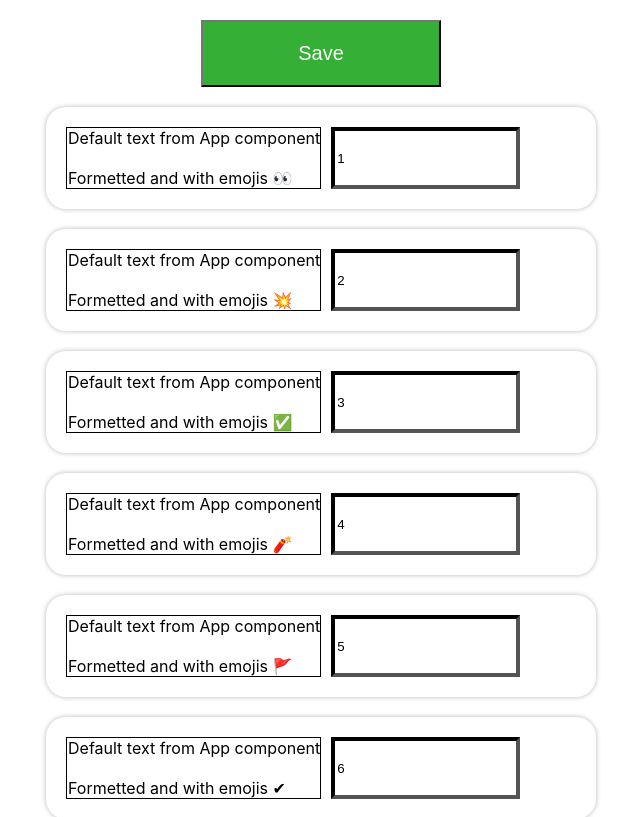
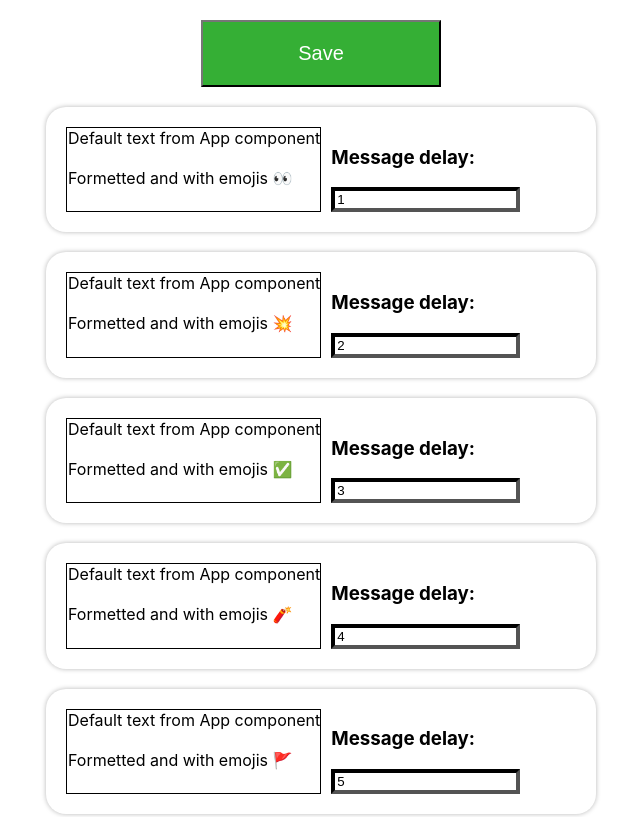
Before and after one commit to artandrey/form-to-json, a React (Create React App) app: page / in a window 1280 px wide. Shown: the top 817 px of the page, without its empty margins (319-959 px from the left). Built offline with nearby package versions, Linux system fonts and the light colour scheme.

Commit message:
added describing text to DelayedMessageItem

```diff
--- a/src/DelayedMessagesSettings.jsx
+++ b/src/DelayedMessagesSettings.jsx
@@ -36,6 +36,8 @@ const DelayedMessageItem = React.forwardRef((props, ref) => {
     return (
         <div className="message-item" {...otherProps} ref={ref}>
             <EnhancedEditor onChange={handleMessageChange} content={message} />
+            <div>
+                <h3>Message delay:</h3>
                 <input
                     style={{
                         borderColor: invalidDelay ? 'red' : 'black',
@@ -48,6 +50,7 @@ const DelayedMessageItem = React.forwardRef((props, ref) => {
                     name=""
                     id=""
                 />
+            </div>
         </div>
     );
 });
--- a/src/index.css
+++ b/src/index.css
@@ -14,7 +14,7 @@ code {
 
 .messages-wrapper {
     margin: 0 auto;
-    width: 550px;
+    max-width: 550px;
     display: flex;
     flex-direction: column;
 }
```
Lines whose indentation alone changed are shown as unchanged.
